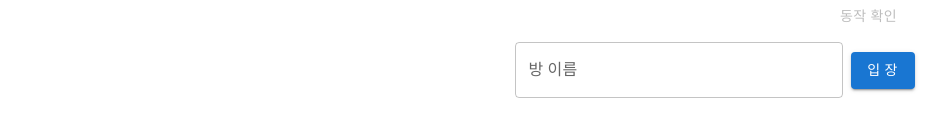
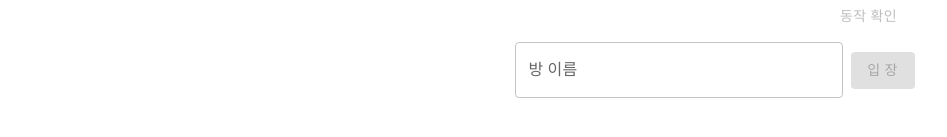
Before and after one commit to seok-young/webRTC_Study_Project_Front, a React (Vite) app: page / in a window 1280 px wide. Shown: the part 541-678 px from the top of the page, without its empty margins (175-1122 px from the left). Built offline with nearby package versions, Linux system fonts and the light colour scheme; no server answers.

Commit message:
feat:RoomConnector

```diff
--- a/src/App.jsx
+++ b/src/App.jsx
@@ -48,7 +48,7 @@ function App() {
                                    onDisabledChanged={handleChangeMicDisabled}
                                    onDeviceIdChanged={handleChangeSelectedMicId}
                                    />
-                <RoomConnector />
+                <RoomConnector joining={false} onJoin={(roomId) => console.log("joining : ",roomId)}/>
             </Stack>
         </Stack>
     )
--- a/src/components/RoomConnector.jsx
+++ b/src/components/RoomConnector.jsx
@@ -1,11 +1,35 @@
 import { Button, Stack, TextField } from '@mui/material'
+import { set } from 'mobx';
+import { useState } from 'react'
 
-export function RoomConnector() {
+
+export function RoomConnector({joining, onJoin}) {
+    const [roomId, setRoomId] = useState('');
+    const [roomIdInvalid, setRoomIdInvalid] = useState(true);
+
+    const validateRoomId = (roomId) => {
+        const pattern = /^[a-zA-Z0-9]{6,12}$/; // 영문, 숫자 조합 6~12자
+        return pattern.test(roomId);
+    }
+
+    const handleChangeRoomId = (event) => {
+        const newName = event.target.value;
+
+        setRoomId(newName);
+        setRoomIdInvalid(!validateRoomId(newName));
+    }
+
+    const handleClickJoin = () => {
+        onJoin(roomId);
+    }
+
     return (
         <Stack direction='row' spacing={1} sx={{justifyContent:'flex-end', alignItems:'center'}}>
             <TextField label='방 이름' variant='outlined' placeholder='영문, 숫자 조합 6~12자'
-                       style={{flex:1}}></TextField>
-            <Button variant='contained' style={{flex:0}}>입 장</Button>
+                       style={{flex:1}} value={roomId} onChange={handleChangeRoomId}></TextField>
+            <Button variant='contained' style={{flex:0}}
+                    loading={joining} disabled={roomIdInvalid} onClick={handleClickJoin}
+                    >입 장</Button>
         </Stack>
     )
 }
```
